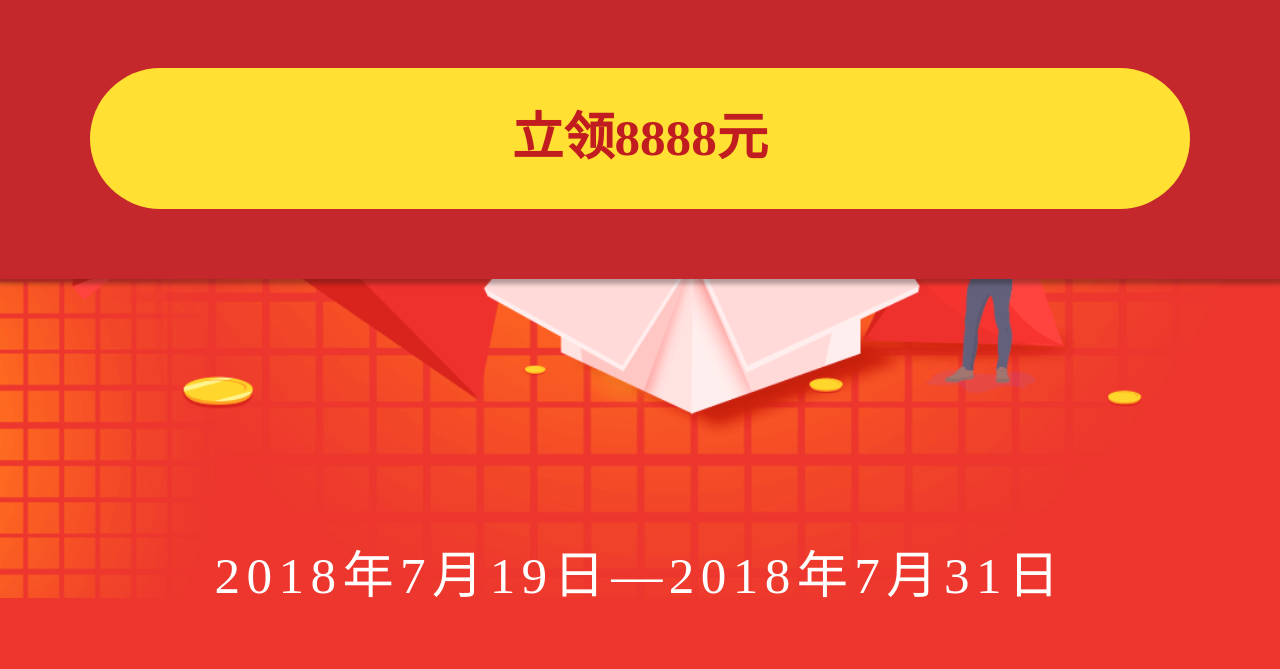
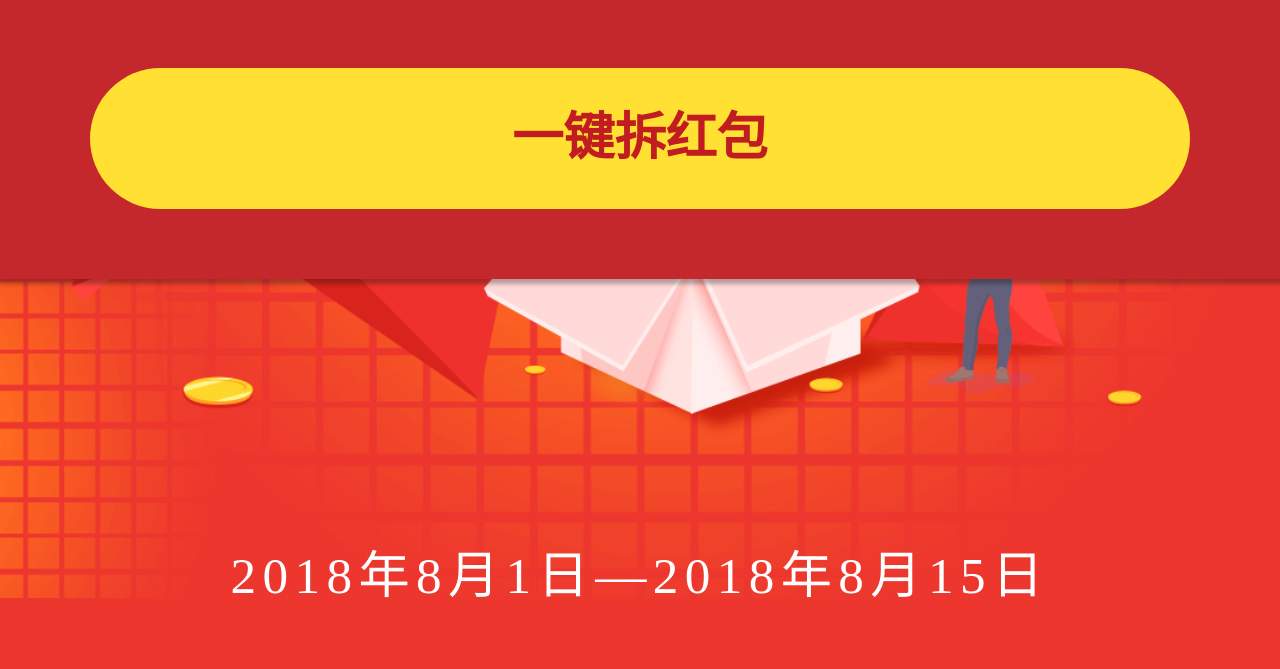
Before and after one commit to lafitewu/724active, a plain HTML site: page index.html in a window 1280 px wide. Shown: the part 521-1190 px from the top of the page. Drawn offline with Linux system fonts and the light colour scheme; no server answers.

Commit message:
文案修改

```diff
--- a/index.html
+++ b/index.html
@@ -31,7 +31,7 @@ var _hmt = _hmt || [];
 		<div class="xuan_btn xuan_rules">规则<!-- <a href=".rules">规则</a> --></div>
 		<div class="xuan_btn xuan_rank">邀请总榜<img src="images/normal_turn_in_icon.png"/></div>
 		<!-- 724时间 -->
-		<div class="Active_time">2018年7月19日—2018年7月31日</div>
+		<div class="Active_time">2018年8月1日—2018年8月15日</div>
 		<!-- 奖励弹窗 -->
 		<div class="alert_money">
 			<img src="images/reward_push_window_tip.png" alt="reward_push_window_tip" />
@@ -123,7 +123,7 @@ var _hmt = _hmt || [];
 			<div class="award_pic">
 				<img src="images/invite_puiple_tilte.png" alt="invite_puiple_tilte"/>
 			</div>
-			<div class="award_font">您已经成功邀请了<span>1</span>名徒弟，获得<font>4.50</font>元奖励</div>
+			<!-- <div class="award_font">您已经成功邀请了<span>1</span>名徒弟，获得<font>4.50</font>元奖励</div> -->
 			<div class="award_red">
 				<img class="award_red_pic" src="images/default_redbag_img.png" alt="default_redbag_img"/>
 				<img class="award_red_pointer" src="images/default_redbag_open_btn.png" alt="default_redbag_open_btn"/>
@@ -236,7 +236,7 @@ var _hmt = _hmt || [];
 		<!-- 底部btn -->
 		<div class="footer">
 			<!-- <div class="footer_btn footer_left">幸运大抽奖</div> -->
-			<a class="lafite_phone" href="function://callapp?f=test&title=高温福利，狂赚8888元&description=0门槛，邀请有效即奖励，最高赚8888元。1元可提现，你来下载提现试试！&image=http://hbhunter.oss-cn-qingdao.aliyuncs.com/yuetoutiao/Material/zd_51.png&link=http://url.cn/5UTcSl0&callback=shareDone"><div class="footer_btn footer_right">立领8888元</div></a>
+			<a class="lafite_phone" href="function://callapp?f=test&title=高温福利，狂赚8888元&description=0门槛，邀请有效即奖励，最高赚8888元。1元可提现，你来下载提现试试！&image=http://hbhunter.oss-cn-qingdao.aliyuncs.com/yuetoutiao/Material/zd_51.png&link=http://url.cn/5UTcSl0&callback=shareDone"><div class="footer_btn footer_right">一键拆红包</div></a>
 		</div>
 	</div>
 
@@ -330,7 +330,7 @@ var _hmt = _hmt || [];
 		<!-- 底部btn -->
 		<div class="footer">
 			<!-- <div class="footer_btn footer_left">幸运大抽奖</div> -->
-			<a class="lafite_phone" href="function://callapp?f=test&title=高温福利，狂赚8888元&description=0门槛，邀请有效即奖励，最高赚8888元。1元可提现，你来下载提现试试！&image=http://hbhunter.oss-cn-qingdao.aliyuncs.com/yuetoutiao/Material/zd_51.png&link=http://url.cn/5UTcSl0&callback=shareDone"><div class="footer_btn footer_right">立领8888元</div></a>
+			<a class="lafite_phone" href="function://callapp?f=test&title=高温福利，狂赚8888元&description=0门槛，邀请有效即奖励，最高赚8888元。1元可提现，你来下载提现试试！&image=http://hbhunter.oss-cn-qingdao.aliyuncs.com/yuetoutiao/Material/zd_51.png&link=http://url.cn/5UTcSl0&callback=shareDone"><div class="footer_btn footer_right">一键拆红包</div></a>
 		</div>
 	</div>
 
@@ -465,7 +465,7 @@ var _hmt = _hmt || [];
 		<!-- <div class="display_block"></div> -->
 		<!-- 底部btn -->
 		<!-- <div class="footer">
-			<a class="lafite_phone" href="function://callapp?f=test&title=高温福利，狂赚8888元&description=0门槛，邀请有效即奖励，最高赚8888元。1元可提现，你来下载提现试试！&image=http://hbhunter.oss-cn-qingdao.aliyuncs.com/yuetoutiao/Material/zd_51.png&link=http://url.cn/5UTcSl0&callback=shareDone"><div class="footer_btn footer_right">立领8888元</div></a>
+			<a class="lafite_phone" href="function://callapp?f=test&title=高温福利，狂赚8888元&description=0门槛，邀请有效即奖励，最高赚8888元。1元可提现，你来下载提现试试！&image=http://hbhunter.oss-cn-qingdao.aliyuncs.com/yuetoutiao/Material/zd_51.png&link=http://url.cn/5UTcSl0&callback=shareDone"><div class="footer_btn footer_right">一键拆红包</div></a>
 		</div> -->
 	</div>
 </body>
```
